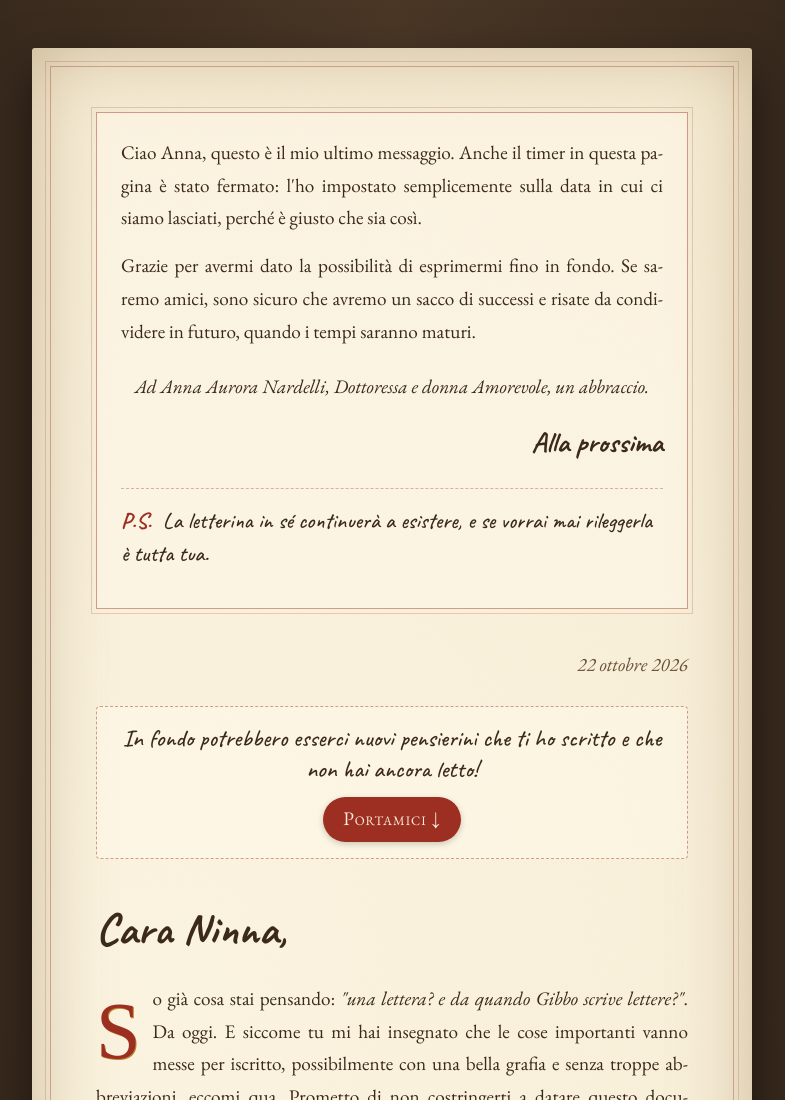
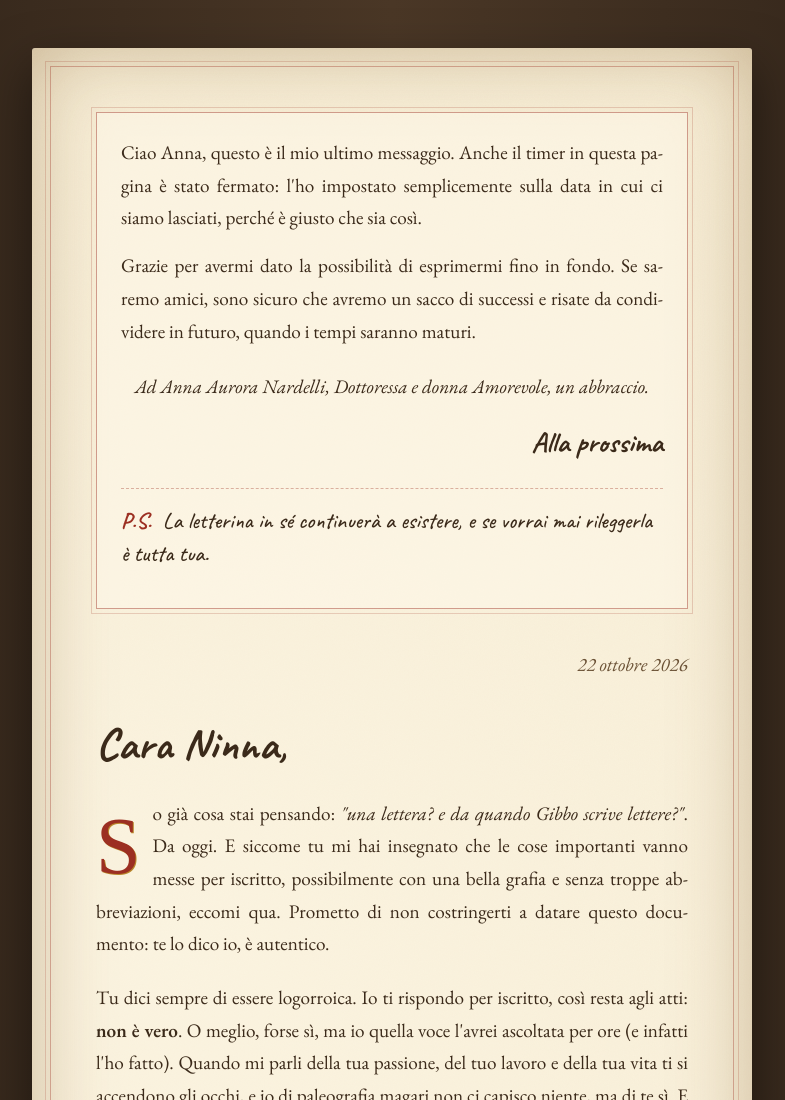
Before and after one commit to gianluigiribezzo3582-al/Per-Ninna, a plain HTML site: page index.html in a window 1280 px wide. Shown: the top 1100 px of the page, without its empty margins (248-1033 px from the left). Drawn offline with nearby package versions, Linux system fonts and the light colour scheme; no server answers; a web font is replaced by a local one.

Commit message:
Toglie l'avviso dei nuovi pensierini e il tasto Portamici
Co-Authored-By: Claude Opus 5.5 <noreply@anthropic.com>
Claude-Session: https://claude.ai/code/session_01BcyfTU2UiH6s5GhZPMy38s

```diff
--- a/index.html
+++ b/index.html
@@ -37,11 +37,6 @@
       </section>
 
       <p class="luogo-data">22 ottobre 2026</p>
-
-      <aside class="novita">
-        <p>In fondo potrebbero esserci nuovi pensierini che ti ho scritto e che non hai ancora letto!</p>
-        <a id="portamici" class="portamici" href="#ultima-aggiunta">Portamici ↓</a>
-      </aside>
 
       <h1 class="intestazione">Cara Ninna,</h1>
 
--- a/script.js
+++ b/script.js
@@ -32,14 +32,6 @@ function sincronizza(tipo) {
 
 sincronizza(giaAperta ? "c" : "a");
 
-// --- "Portamici": porta sempre all'ultimo pensierino aggiunto ---------------
-document.getElementById("portamici").addEventListener("click", (e) => {
-  const aggiunte = document.querySelectorAll(".aggiunta");
-  if (!aggiunte.length) return;
-  e.preventDefault();
-  aggiunte[aggiunte.length - 1].scrollIntoView({ behavior: "smooth", block: "start" });
-});
-
 // --- Contatore (fermo) -------------------------------------------------------
 let s = Math.floor((FINE - INIZIO) / 1000);
 const giorni = Math.floor(s / 86400); s %= 86400;
--- a/style.css
+++ b/style.css
@@ -267,37 +267,6 @@ p { margin: 0 0 1.1em; text-align: justify; hyphens: auto; }
 }
 .ultimo .ps { margin-top: 20px; padding-top: 16px; font-size: 1.4rem; }
 
-/* avviso dei nuovi pensierini */
-.novita {
-  margin: 0 0 32px;
-  padding: 16px 20px;
-  border: 1px dashed rgba(156, 47, 34, .45);
-  border-radius: 4px;
-  background: rgba(255, 250, 235, .45);
-  text-align: center;
-}
-.novita p {
-  margin: 0 0 12px;
-  text-align: center;
-  font-family: "Caveat", cursive;
-  font-size: 1.5rem;
-  line-height: 1.3;
-}
-.portamici {
-  display: inline-block;
-  padding: 6px 20px;
-  border-radius: 999px;
-  background: var(--rubrica);
-  color: #fbeedd;
-  font-variant: small-caps;
-  letter-spacing: .05em;
-  text-decoration: none;
-  box-shadow: 0 2px 6px rgba(0, 0, 0, .2);
-  transition: transform .2s, background .2s;
-}
-.portamici:hover { background: var(--ceralacca); transform: translateY(1px); }
-.aggiunta { scroll-margin-top: 24px; }
-
 /* la scadenza dell'invito, come un timbro */
 .scadenza {
   display: block;
```
